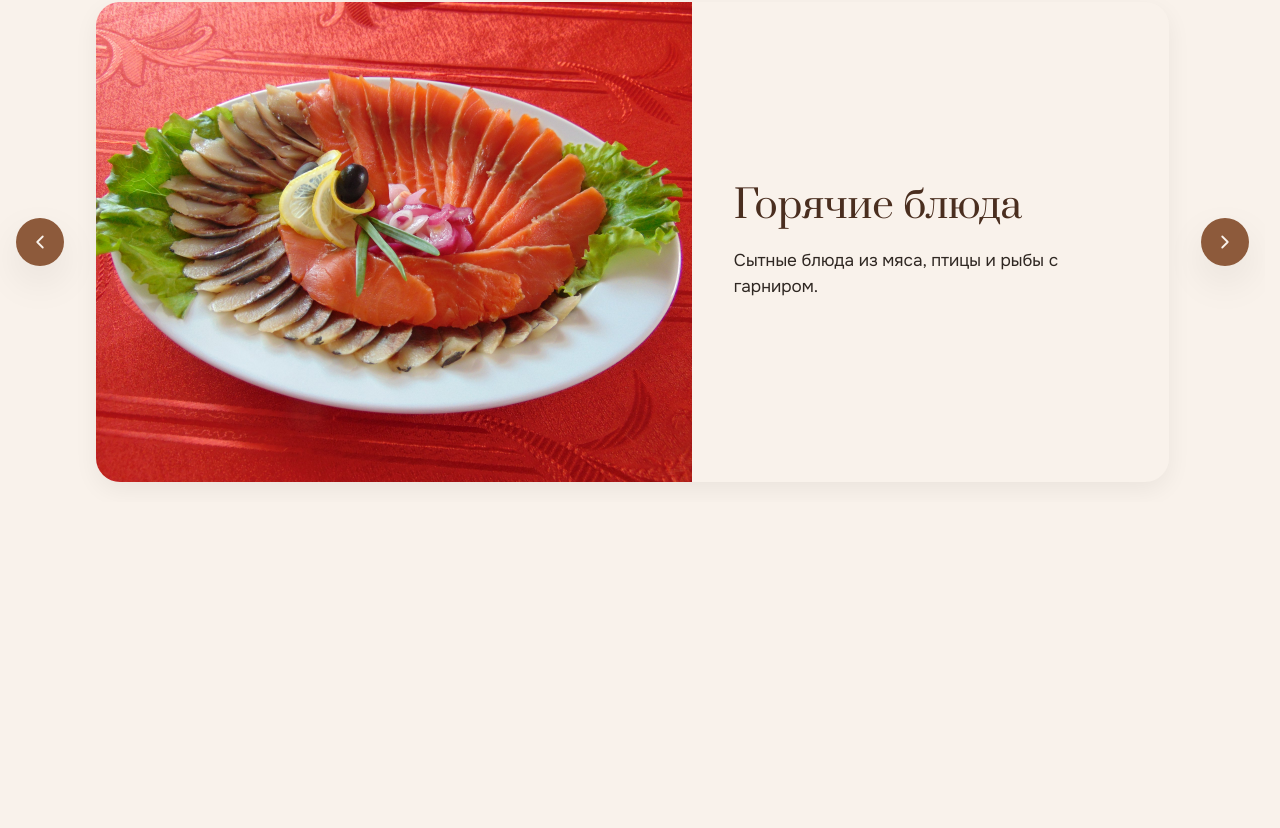
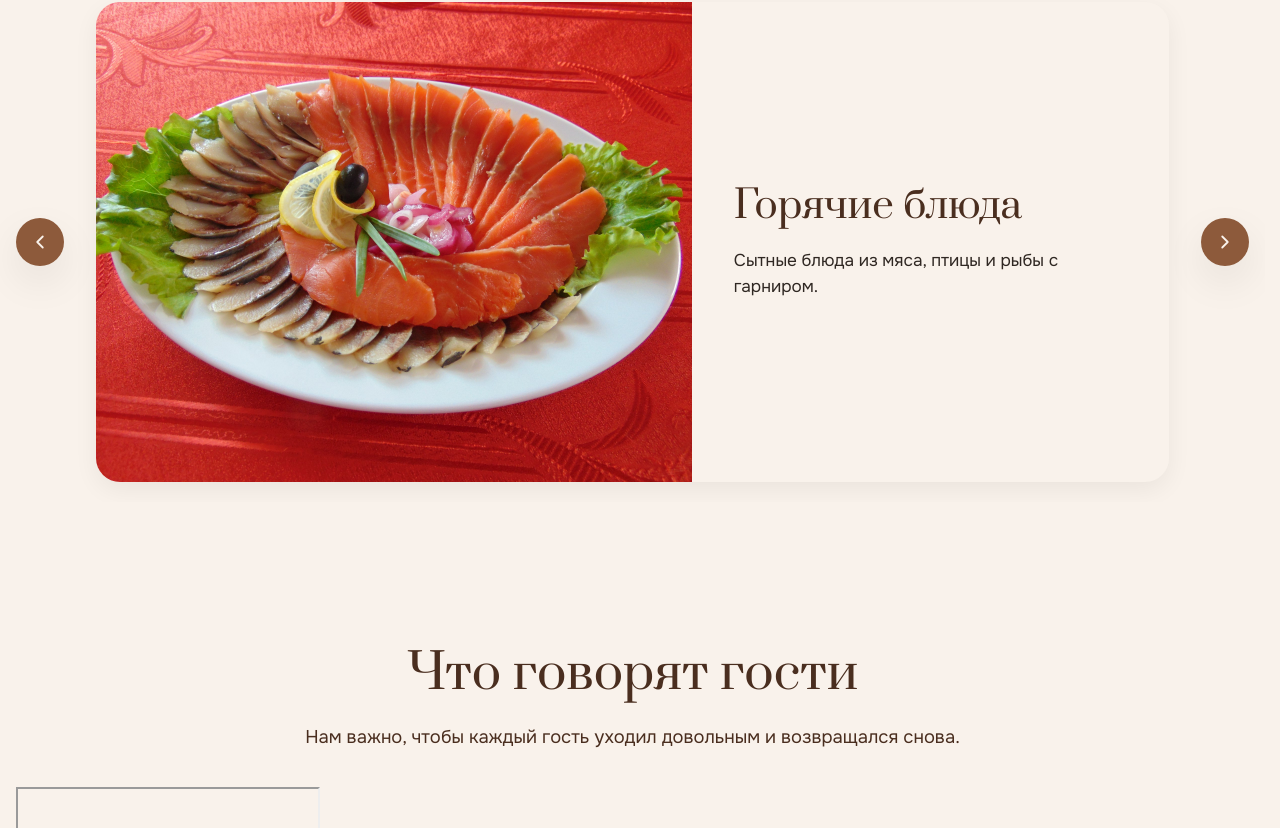
Before and after one commit to artemSoko1ov/veles, a React (Vite) app: page / in a window 1280 px wide. Shown: the part 1491-2319 px from the top of the page. Before the commit the page ends 2195 px from the top, so only its background shows below. Built offline with nearby package versions, Linux system fonts and the light colour scheme; the HTML template or start-up script is replaced by a standard one; a web font is replaced by a local one.

Commit message:
feat: add markup in Reviews

```diff
--- a/src/widgets/Reviews/ui/Reviews.tsx
+++ b/src/widgets/Reviews/ui/Reviews.tsx
@@ -1,10 +1,20 @@
 import styles from "./Reviews.module.scss";
+import Section from "@/shared/ui/Section";
 
 const Reviews = () => {
   return (
-    <section className={styles.reviews}>
-
-    </section>
+    <Section
+      title="Что говорят гости"
+      description="Нам важно, чтобы каждый гость уходил довольным и возвращался снова."
+    >
+      <div className={styles.widget}>
+        <iframe
+          className={styles.iframe}
+          src="https://yandex.ru/maps-reviews-widget/1292434383?comments"
+          title="Отзывы о кафе «Велес»"
+        />
+      </div>
+    </Section>
   );
 };
 
```
